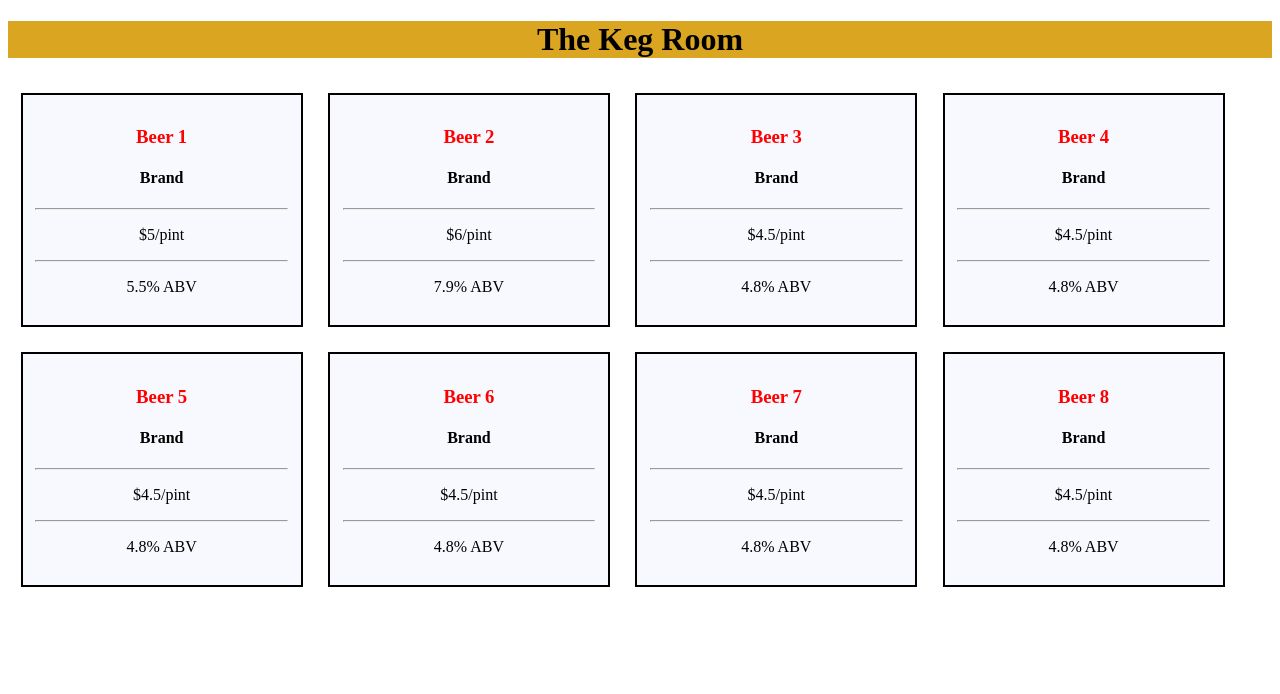
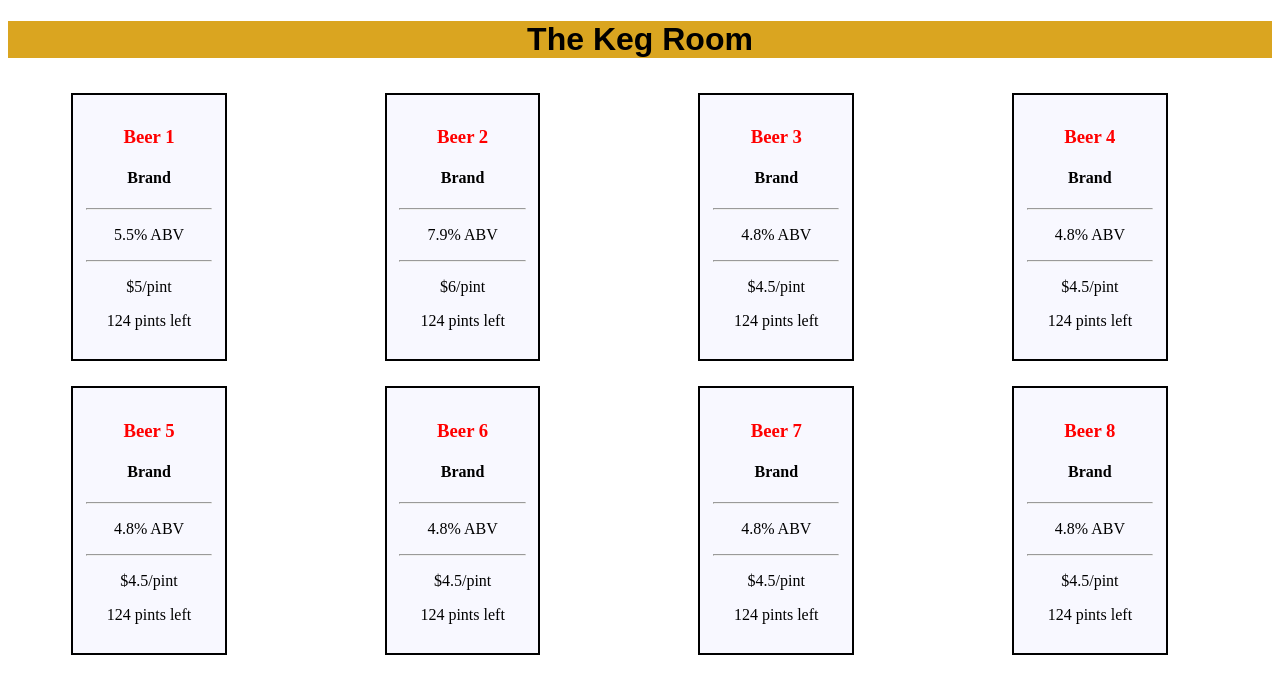
Before and after one commit to eswotinsky/keg-room-react, a React app: page /#/ in a window 1280 px wide. Shown: the top 694 px of the page. Built offline with nearby package versions, Linux system fonts and the light colour scheme.

Commit message:
add pintsLeft property to Kegs; styling tweaks

```diff
--- a/src/components/Header.jsx
+++ b/src/components/Header.jsx
@@ -7,7 +7,7 @@ function Header(){
           div.header {
             background-color:goldenrod;
             text-align:center;
-            font-family:cursive;
+            font-family:sans-serif;
           }
         `}
       </style>
--- a/src/components/Keg.jsx
+++ b/src/components/Keg.jsx
@@ -9,9 +9,9 @@ function Keg(props){
             border: 2px solid black;
             background-color: ghostwhite;
             display: inline-block;
-            margin: 1%;
+            margin: 1% 7.5% 1% 5%;
             height: 5%;
-            width: 20%;
+            width: 10%;
             padding: 1%;
             text-align:center;
           }
@@ -22,9 +22,10 @@ function Keg(props){
       <h3>{props.name}</h3>
       <h4>{props.brand}</h4>
       <hr/>
+      <p>{props.alcoholContent}% ABV</p>
+      <hr/>
       <p>${props.price}/pint</p>
-      <hr/>
-      <p>{props.alcoholContent}% ABV</p>
+      <p>{props.pintsLeft} pints left</p>
     </div>
   );
 }
@@ -33,7 +34,8 @@ Keg.propTypes = {
   name: PropTypes.string.isRequired,
   brand: PropTypes.string.isRequired,
   price: PropTypes.number.isRequired,
-  alcoholContent: PropTypes.string.isRequired
+  alcoholContent: PropTypes.string.isRequired,
+  pintsLeft: PropTypes.number.isRequired
 };
 
 export default Keg;
--- a/src/components/KegList.jsx
+++ b/src/components/KegList.jsx
@@ -6,49 +6,57 @@ var masterKegList = [
     name: 'Beer 1',
     brand: 'Brand',
     price: 5,
-    alcoholContent: 5.5
+    alcoholContent: 5.5,
+    pintsLeft:124
   },
   {
     name: 'Beer 2',
     brand: 'Brand',
     price: 6,
-    alcoholContent: 7.9
+    alcoholContent: 7.9,
+    pintsLeft:124
   },
   {
     name: 'Beer 3',
     brand: 'Brand',
     price: 4.5,
-    alcoholContent: 4.8
+    alcoholContent: 4.8,
+    pintsLeft:124
   },
   {
     name: 'Beer 4',
     brand: 'Brand',
     price: 4.5,
-    alcoholContent: 4.8
+    alcoholContent: 4.8,
+    pintsLeft:124
   },
   {
     name: 'Beer 5',
     brand: 'Brand',
     price: 4.5,
-    alcoholContent: 4.8
+    alcoholContent: 4.8,
+    pintsLeft:124
   },
   {
     name: 'Beer 6',
     brand: 'Brand',
     price: 4.5,
-    alcoholContent: 4.8
+    alcoholContent: 4.8,
+    pintsLeft:124
   },
   {
     name: 'Beer 7',
     brand: 'Brand',
     price: 4.5,
-    alcoholContent: 4.8
+    alcoholContent: 4.8,
+    pintsLeft:124
   },
   {
     name: 'Beer 8',
     brand: 'Brand',
     price: 4.5,
-    alcoholContent: 4.8
+    alcoholContent: 4.8,
+    pintsLeft:124
   }
 ];
 
@@ -60,6 +68,7 @@ function KegList(){
           brand={keg.brand}
           price={keg.price}
           alcoholContent={keg.alcoholContent}
+          pintsLeft={keg.pintsLeft}
           key={index}/>
       )}
 
--- a/webpack.config.js
+++ b/webpack.config.js
@@ -64,7 +64,7 @@ module.exports = {
     new HtmlWebpackPlugin({
      template:'template.ejs',
      appMountId: 'react-app-root',
-     title: 'React Help Queue',
+     title: 'The Tap Room',
      filename: resolve(__dirname, "build", "index.html"),
    }),
   ]
```
Lines whose indentation alone changed are shown as unchanged.
